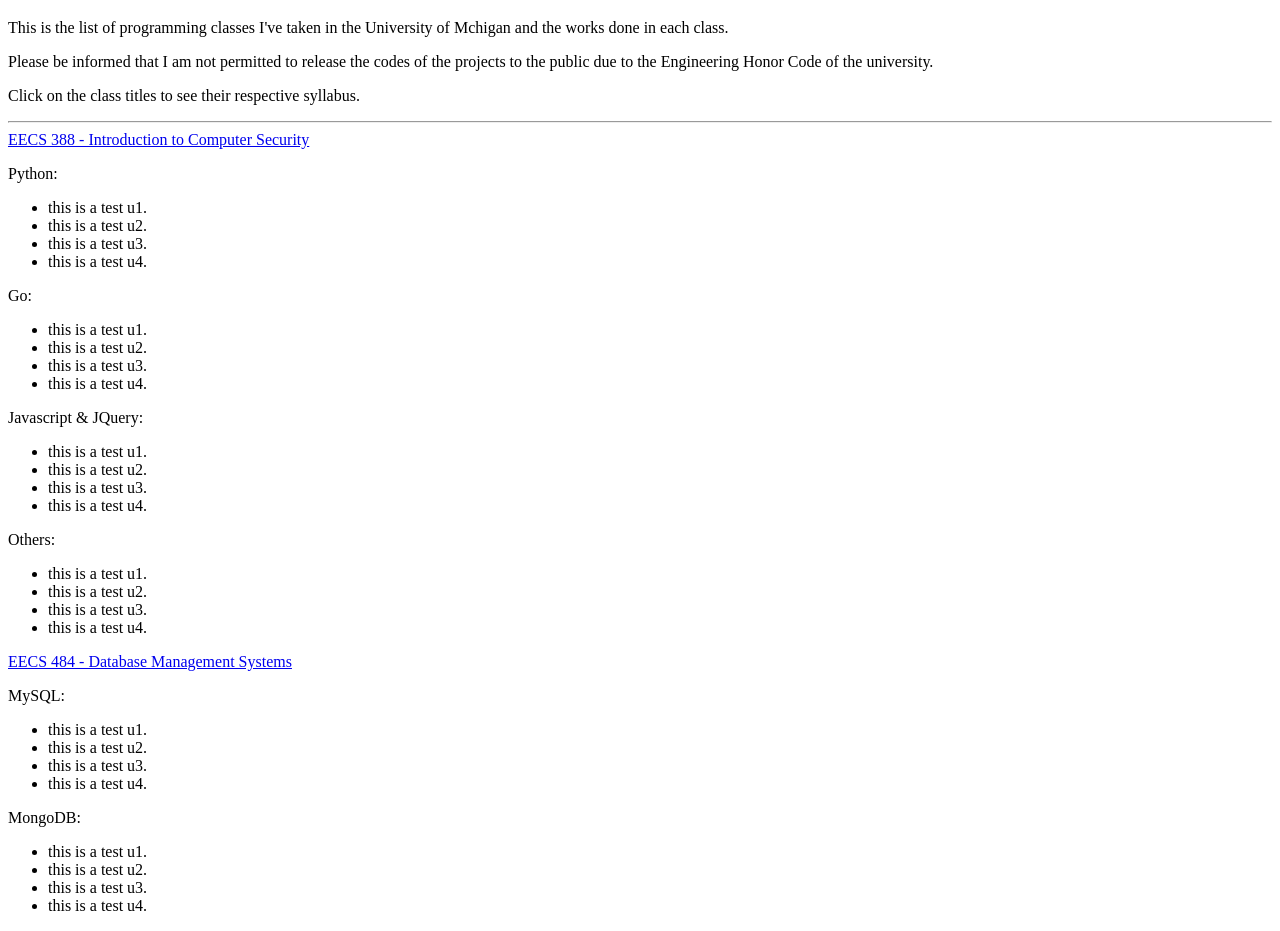
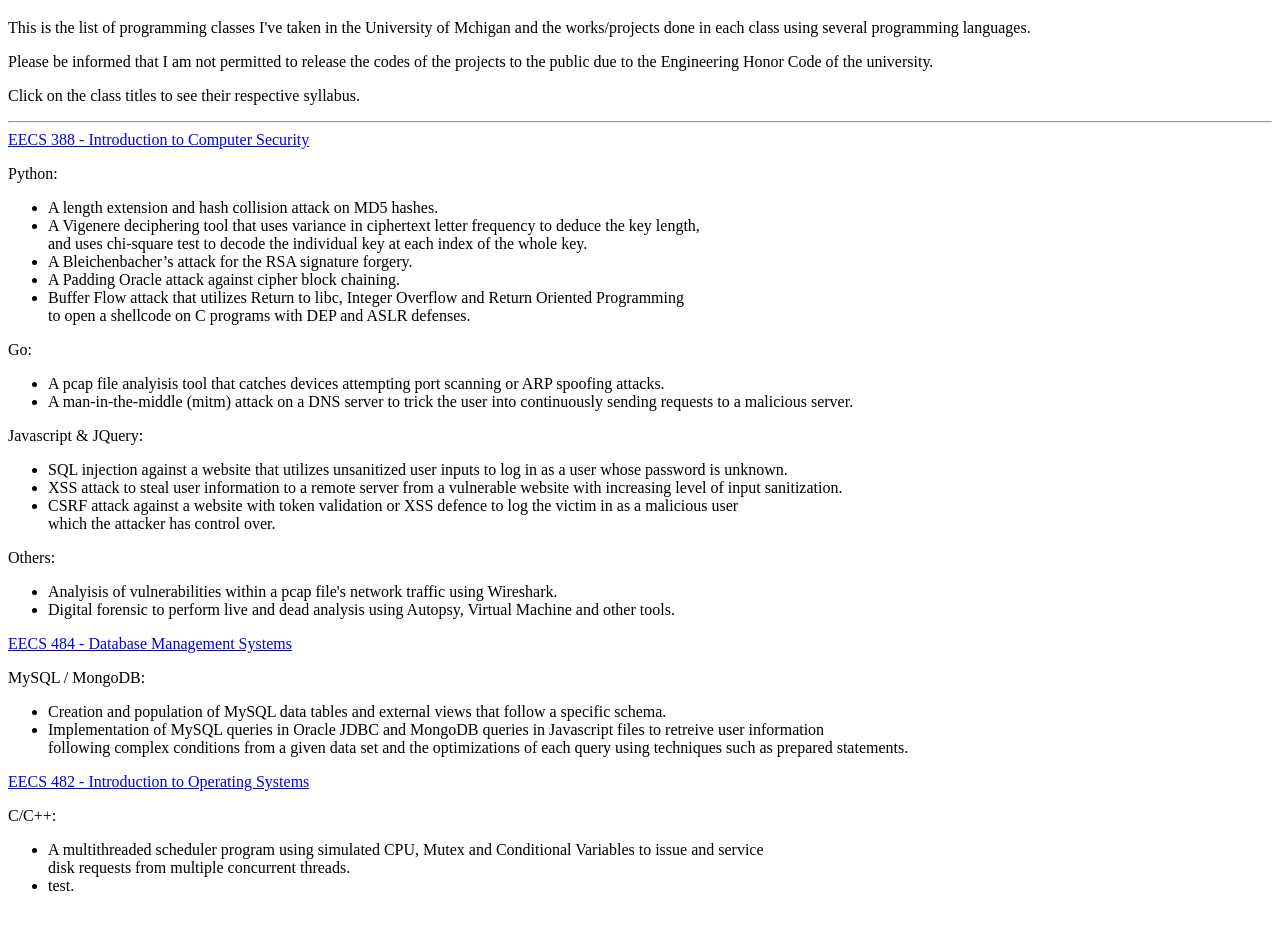
Before and after one commit to songhoseok2/songhoseok2.github.io, a plain HTML site: page academics_page.html in a window 1280 px wide. Shown: the part 61-992 px from the top of the page. Drawn offline with Linux system fonts and the light colour scheme.

Commit message:
finished writing for eecs 388 and 484. writing for 482 now.

```diff
--- a/academics_page.html
+++ b/academics_page.html
@@ -4,7 +4,7 @@
 <div id="academics_container">
   <header>
     <h1 class="text-center">Academics</h1>
-    <p class="sub_header text-center">This is the list of programming classes I've taken in the University of Mchigan and the works done in each class.</p>
+    <p class="sub_header text-center">This is the list of programming classes I've taken in the University of Mchigan and the works/projects done in each class using several programming languages.</p>
     <p class="sub_header text-center">Please be informed that I am not permitted to release the codes of the projects to the public due to the Engineering Honor Code of the university.</p>
     <p class="sub_header text-center">Click on the class titles to see their respective syllabus.</p>
   </header>
@@ -14,48 +14,48 @@
         <a class="project_title" href="https://eecs388.org/">EECS 388 - Introduction to Computer Security</a>
         <p class="project_subtitle">Python:</p>
         <ul class="academics_projects_description">
-          <li>this is a test u1.</li>
-          <li>this is a test u2.</li>
-          <li>this is a test u3.</li>
-          <li>this is a test u4.</li>
+          <li class="class_works">A length extension and hash collision attack on MD5 hashes.</li>
+          <li class="class_works">A Vigenere deciphering tool that uses variance in ciphertext letter frequency to deduce the key length,<br>
+            and uses chi-square test to decode the individual key at each index of the whole key.</li>
+          <li class="class_works">A Bleichenbacher’s attack for the RSA signature forgery.</li>
+          <li class="class_works">A Padding Oracle attack against cipher block chaining.</li>
+          <li class="class_works">Buffer Flow attack that utilizes Return to libc, Integer Overflow and Return Oriented Programming <br>
+            to open a shellcode on C programs with DEP and ASLR defenses.</li>
         </ul>
         <p class="project_subtitle">Go:</p>
         <ul class="academics_projects_description">
-          <li>this is a test u1.</li>
-          <li>this is a test u2.</li>
-          <li>this is a test u3.</li>
-          <li>this is a test u4.</li>
+          <li class="class_works">A pcap file analyisis tool that catches devices attempting port scanning or ARP spoofing attacks.</li>
+          <li class="class_works">A man-in-the-middle (mitm) attack on a DNS server to trick the user into continuously sending requests to a malicious server.</li>
         </ul>
         <p class="project_subtitle">Javascript & JQuery:</p>
         <ul class="academics_projects_description">
-          <li>this is a test u1.</li>
-          <li>this is a test u2.</li>
-          <li>this is a test u3.</li>
-          <li>this is a test u4.</li>
+          <li class="class_works">SQL injection against a website that utilizes unsanitized user inputs to log in as a user whose password is unknown.</li>
+          <li class="class_works">XSS attack to steal user information to a remote server from a vulnerable website with increasing level of input sanitization.</li>
+          <li class="class_works">CSRF attack against a website with token validation or XSS defence to log the victim in as a malicious user <br>
+            which the attacker has control over.</li>
         </ul>
         <p class="project_subtitle">Others:</p>
         <ul class="academics_projects_description">
-          <li>this is a test u1.</li>
-          <li>this is a test u2.</li>
-          <li>this is a test u3.</li>
-          <li>this is a test u4.</li>
+          <li class="class_works">Analyisis of vulnerabilities within a pcap file's network traffic using Wireshark.</li>
+          <li class="class_works">Digital forensic to perform live and dead analysis using Autopsy, Virtual Machine and other tools.</li>
         </ul>
       </div>
       <div class="academics_classes">
         <a class="project_title" href="./EECS 484-W20 Syllabus and Schedule.pdf">EECS 484 - Database Management Systems</a>
-        <p class="project_subtitle">MySQL:</p>
+        <p class="project_subtitle">MySQL / MongoDB:</p>
         <ul class="academics_projects_description">
-          <li>this is a test u1.</li>
-          <li>this is a test u2.</li>
-          <li>this is a test u3.</li>
-          <li>this is a test u4.</li>
+          <li class="class_works">Creation and population of MySQL data tables and external views that follow a specific schema.</li>
+          <li class="class_works">Implementation of MySQL queries in Oracle JDBC and MongoDB queries in Javascript files to retreive user information <br>
+            following complex conditions from a given data set and the optimizations of each query using techniques such as prepared statements.</li>
         </ul>
-        <p class="project_subtitle">MongoDB:</p>
+      </div>
+      <div class="academics_classes">
+        <a class="project_title" href="./eecs482_W17_syllabus.pdf">EECS 482 - Introduction to Operating Systems</a>
+        <p class="project_subtitle">C/C++:</p>
         <ul class="academics_projects_description">
-          <li>this is a test u1.</li>
-          <li>this is a test u2.</li>
-          <li>this is a test u3.</li>
-          <li>this is a test u4.</li>
+          <li class="class_works">A multithreaded scheduler program using simulated CPU, Mutex and Conditional Variables to issue and service <br>
+            disk requests from multiple concurrent threads.</li>
+          <li class="class_works">test.</li>
         </ul>
       </div>
 
--- a/style.css
+++ b/style.css
@@ -88,13 +88,19 @@ p
 .academics_projects_description
 {
   list-style-type: disc;
-  font-size: 25px;
+  font-size: 20px;
   color: #C6C3FF;
+  line-height: 25px;
 }
 
 .academics_classes
 {
   margin-bottom: 200px;
+}
+
+.class_works
+{
+  margin-bottom: 15px;
 }
 
 .sub_header
```
Also changed, not shown: 1 other file.
